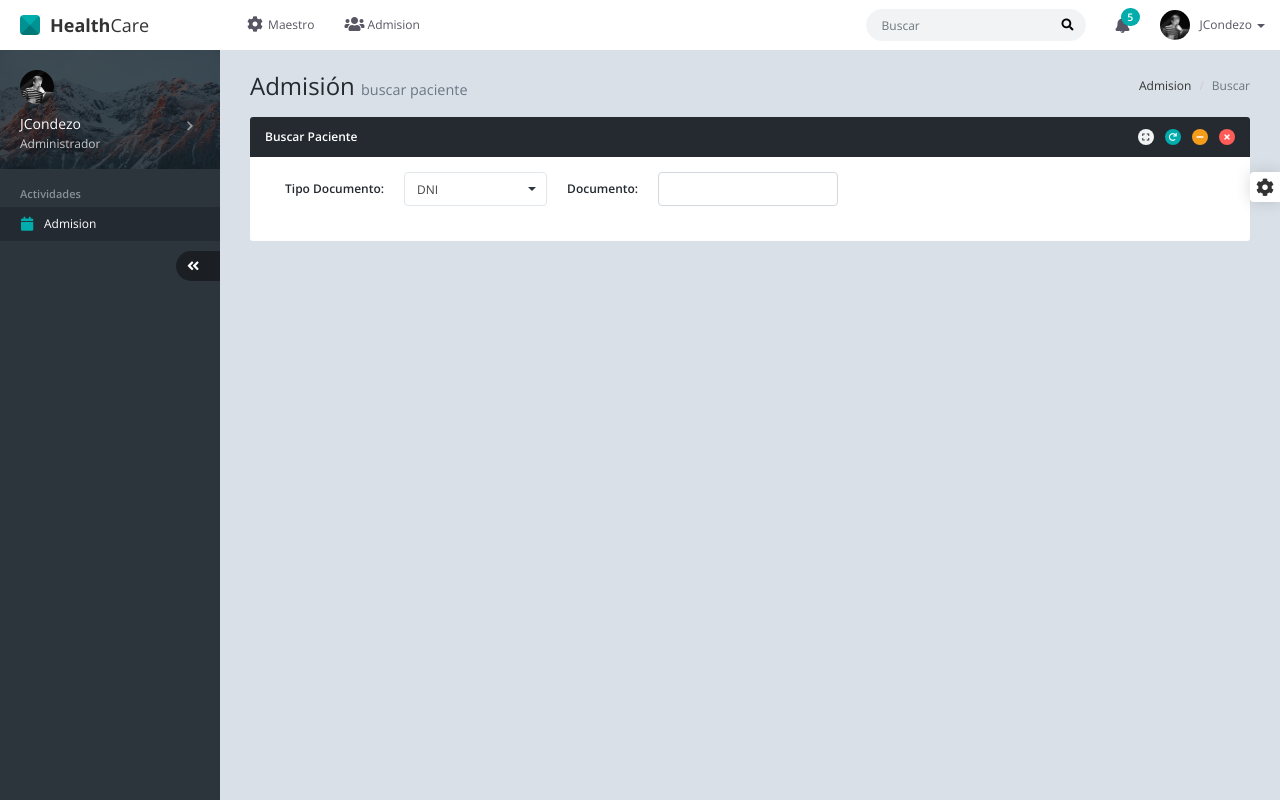
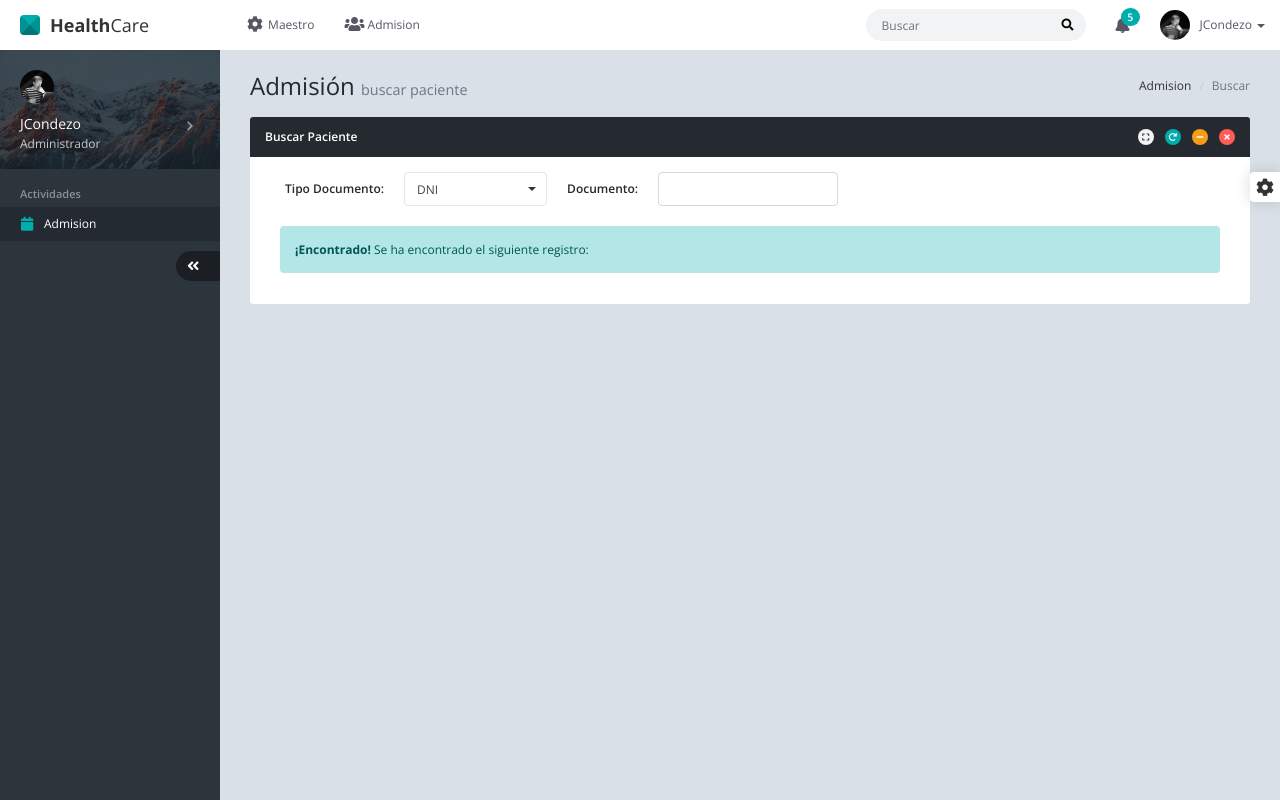
Before and after one commit to jeffcondezo/healthcare, a Django app: page /admision/ in a window 1280 px wide. Run offline with Django 3.2, Linux system fonts and the light colour scheme; some libraries are stand-ins or nearby versions.

Commit message:
Admision - Notification

```diff
--- a/admision/templates/admision/admision.html
+++ b/admision/templates/admision/admision.html
@@ -60,6 +60,12 @@
                                 </div>
                             </div>
                         </div>
+                        <div class="col-md-12 hide_notification">
+                            <div class="alert alert-success fade show">
+                              <strong>¡Encontrado!</strong>
+                              Se ha encontrado el siguiente registro:
+                            </div>
+                        </div>
                         <div class="col-md-12 hide_table">
                             <table id="data-table" class="table table-striped table-bordered">
                                 <thead>
```
Also changed, not shown: static/assets/own/admision/admision.js (line endings or trailing spaces).
